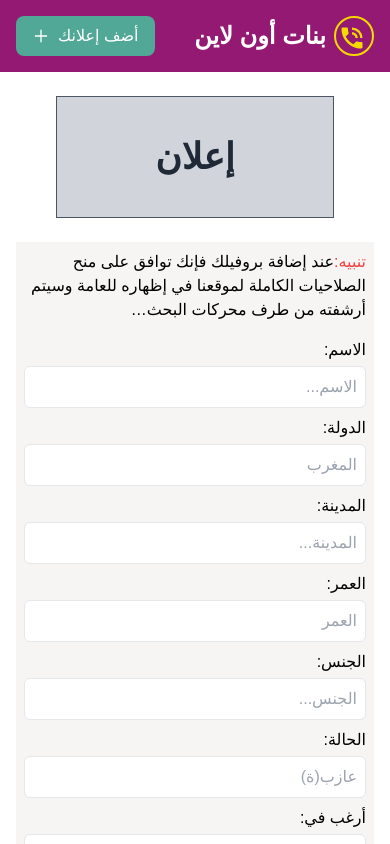
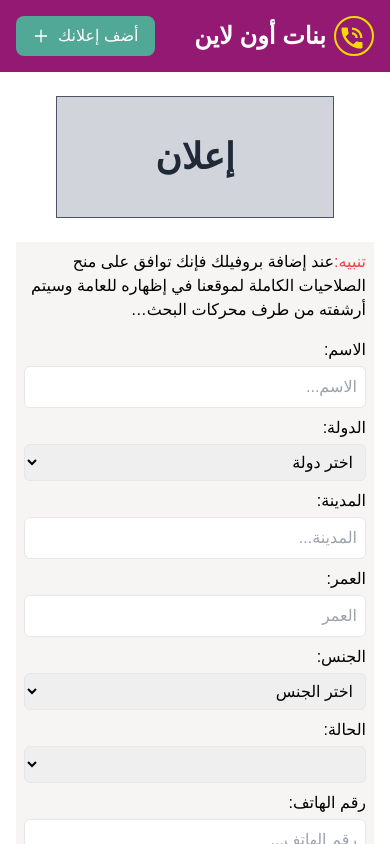
Before and after one commit to yousefomar724/numbers, a React (Create React App) app: page /create-ad in a window 390 px wide. Shown: the top 844 px of the page. Built offline with nearby package versions, Linux system fonts and the light colour scheme.

Commit message:
search - contact page

```diff
--- a/src/components/Header.jsx
+++ b/src/components/Header.jsx
@@ -1,4 +1,4 @@
-import { AiOutlineMenu, AiOutlinePlus } from "react-icons/ai"
+import { AiOutlinePlus } from "react-icons/ai"
 import { MdPhoneInTalk, MdSearch } from "react-icons/md"
 import { Link } from "react-router-dom"
 
--- a/src/components/Search.jsx
+++ b/src/components/Search.jsx
@@ -1,6 +1,6 @@
 import { MdSearch } from "react-icons/md"
 
-const Search = () => {
+const Search = ({ searchQuery, setSearchQuery }) => {
   return (
     <div className="flex items-center justify-center flex-col gap-2 font-cairo bg-[#a12586] py-8 lg:py-12 px-4">
       {/* Search bar */}
@@ -8,6 +8,8 @@ const Search = () => {
         <input
           type="text"
           className="py-2 pl-9 pr-4 outline-none focus:outline-none bg-white font-cairo w-full"
+          onChange={(e) => setSearchQuery(e.target.value)}
+          value={searchQuery}
           placeholder="أكتب الإسم أو الدولة هنا..."
         />
         <MdSearch className="absolute top-2.5 left-2 text-2xl text-black/80" />
--- a/src/data/index.js
+++ b/src/data/index.js
@@ -45,10 +45,15 @@ export const countries = [
   { id: 21, name: "جيبوتي", img: img21 },
   { id: 22, name: "جزر القمر", img: img22 },
 ]
+export const states = [
+  { id: 1, name: "عازب(ة)" },
+  { id: 2, name: "مطلق(ة)" },
+  { id: 3, name: "أرمل(ة)" },
+]
 
 export const numbers = [
   { id: 1, name: "سهام من الدار البيضاء", country: "المغرب", img: "" },
-  { id: 2, name: "سهام من الدار البيضاء", country: "المغرب", img: "" },
+  { id: 2, name: "امل من القاهرة", country: "المغرب", img: "" },
   { id: 3, name: "سهام من الدار البيضاء", country: "المغرب", img: "" },
   { id: 4, name: "سهام من الدار البيضاء", country: "المغرب", img: "" },
   { id: 5, name: "سهام من الدار البيضاء", country: "المغرب", img: "" },
--- a/src/pages/CreateAd.jsx
+++ b/src/pages/CreateAd.jsx
@@ -1,10 +1,26 @@
 import { Ad } from "../components"
+import { useForm } from "react-hook-form"
+import { countries, states } from "../data"
 
 const CreateAd = () => {
+  const {
+    reset,
+    register,
+    handleSubmit,
+    formState: { errors },
+  } = useForm()
+
+  const onSubmit = (data) => {
+    console.log(data)
+    reset()
+  }
   return (
     <div className="px-4">
       <Ad />
-      <div className="p-2 max-w-5xl mx-auto bg-[#f7f4f4] flex flex-col gap-4">
+      <form
+        onSubmit={handleSubmit(onSubmit)}
+        className="p-2 max-w-5xl mx-auto bg-[#f7f4f4] flex flex-col gap-4"
+      >
         <p className="">
           <span className="text-red-500 font-medium">تنبيه:</span>
           عند إضافة بروفيلك فإنك توافق على منح الصلاحيات الكاملة لموقعنا في
@@ -13,142 +29,251 @@ const CreateAd = () => {
         <div className="flex flex-col md:items-start md:flex-row-reverse gap-4">
           <div className="flex flex-col gap-2 w-full">
             <div className="w-full flex flex-col gap-1">
-              <label htmlFor="name" className="">
-                الاسم:
-              </label>
+              <label htmlFor="name">الاسم:</label>
               <input
                 type="text"
-                className="border outline-none p-2 rounded-md"
+                className={`border ${
+                  errors.name ? "border-red-500" : ""
+                } outline-none p-2 rounded-md`}
                 placeholder="الاسم..."
+                {...register("name", {
+                  required: { value: true, message: "هذا الحقل مطلوب" },
+                })}
               />
+              {errors.name && (
+                <small className="text-red-500 text-xs">
+                  {errors.name.message}
+                </small>
+              )}
             </div>
             <div className="w-full flex gap-2 md:flex-row flex-col">
+              <div className="flex flex-col w-full gap-1">
+                <label htmlFor="country">الدولة:</label>
+                <select
+                  defaultValue="اختر دولة"
+                  id="country"
+                  className={`border ${
+                    errors.country ? "border-red-500" : ""
+                  } outline-none p-2 rounded-md`}
+                  {...register("country", {
+                    validate: (val) => {
+                      if (val === "اختر دولة") {
+                        return "هذا الحقل مطلوب"
+                      }
+                    },
+                  })}
+                >
+                  <option value="اختر دولة" disabled>
+                    اختر دولة
+                  </option>
+                  {countries.map((country) => (
+                    <option value={country.name} key={country.id}>
+                      {country.name}
+                    </option>
+                  ))}
+                </select>
+                {errors?.country && (
+                  <small className="text-red-700 text-xs">
+                    {errors.country.message}
+                  </small>
+                )}
+              </div>
               <div className="w-full flex flex-col gap-1">
-                <label htmlFor="country" className="">
-                  الدولة:
-                </label>
+                <label htmlFor="city">المدينة:</label>
                 <input
                   type="text"
-                  className="border outline-none p-2 rounded-md"
-                  placeholder="المغرب"
-                />
-              </div>
-              <div className="w-full flex flex-col gap-1">
-                <label htmlFor="city" className="">
-                  المدينة:
-                </label>
-                <input
-                  type="text"
-                  className="border outline-none p-2 rounded-md"
+                  className={`border ${
+                    errors.city ? "border-red-500" : ""
+                  } outline-none p-2 rounded-md`}
+                  {...register("city", {
+                    required: { value: true, message: "هذا الحقل مطلوب" },
+                  })}
                   placeholder="المدينة..."
                 />
+                {errors.city && (
+                  <small className="text-red-500 text-xs">
+                    {errors.city.message}
+                  </small>
+                )}
               </div>
             </div>
             <div className="w-full flex gap-2 md:flex-row flex-col">
               <div className="w-full flex flex-col gap-1">
-                <label htmlFor="age" className="">
-                  العمر:
-                </label>
+                <label htmlFor="age">العمر:</label>
+                <input
+                  type="number"
+                  className={`border ${
+                    errors.age ? "border-red-500" : ""
+                  } outline-none p-2 rounded-md`}
+                  {...register("age", {
+                    required: { value: true, message: "هذا الحقل مطلوب" },
+                  })}
+                  placeholder="العمر"
+                />
+                {errors.age && (
+                  <small className="text-red-500 text-xs">
+                    {errors.age.message}
+                  </small>
+                )}
+              </div>
+              {/* <div className="w-full flex flex-col gap-1">
+                <label htmlFor="gender">الجنس:</label>
                 <input
                   type="text"
-                  className="border outline-none p-2 rounded-md"
-                  placeholder="العمر"
-                />
-              </div>
-              <div className="w-full flex flex-col gap-1">
-                <label htmlFor="gender" className="">
-                  الجنس:
-                </label>
-                <input
-                  type="text"
-                  className="border outline-none p-2 rounded-md"
+                  className={`border ${
+                    errors.gender ? "border-red-500" : ""
+                  } outline-none p-2 rounded-md`}
+                  {...register("gender", {
+                    required: { value: true, message: "هذا الحقل مطلوب" },
+                  })}
                   placeholder="الجنس..."
                 />
+                {errors.gender && (
+                  <small className="text-red-500 text-xs">
+                    {errors.gender.message}
+                  </small>
+                )}
+              </div> */}
+              <div className="flex flex-col w-full gap-1">
+                <label htmlFor="gender">الجنس:</label>
+                <select
+                  defaultValue="اختر الجنس"
+                  id="gender"
+                  className={`border ${
+                    errors.state ? "border-red-500" : ""
+                  } outline-none p-2 rounded-md`}
+                  {...register("state", {
+                    validate: (val) => {
+                      if (val === "اختر الجنس") {
+                        return "هذا الحقل مطلوب"
+                      }
+                    },
+                  })}
+                >
+                  <option value="اختر الجنس" disabled>
+                    اختر الجنس
+                  </option>
+                  <option value="ذكر">ذكر</option>
+                  <option value="أنثي">أنثي</option>
+                </select>
+                {errors?.gender && (
+                  <small className="text-red-700 text-xs">
+                    {errors.gender.message}
+                  </small>
+                )}
               </div>
             </div>
-            <div className="w-full flex gap-2 md:flex-row flex-col">
-              <div className="w-full flex flex-col gap-1">
-                <label htmlFor="state" className="">
-                  الحالة:
-                </label>
-                <input
-                  type="text"
-                  className="border outline-none p-2 rounded-md"
-                  placeholder="عازب(ة)"
-                />
-              </div>
-              <div className="w-full flex flex-col gap-1">
-                <label htmlFor="want" className="">
-                  أرغب في:
-                </label>
-                <input
-                  type="text"
-                  className="border outline-none p-2 rounded-md"
-                  placeholder="الزواج"
-                />
-              </div>
+            <div className="flex flex-col w-full gap-1">
+              <label htmlFor="state">الحالة:</label>
+              <select
+                defaultValue="اختر الحالة"
+                id="state"
+                className={`border ${
+                  errors.state ? "border-red-500" : ""
+                } outline-none p-2 rounded-md`}
+                {...register("state", {
+                  validate: (val) => {
+                    if (val === "اختر الحالة") {
+                      return "هذا الحقل مطلوب"
+                    }
+                  },
+                })}
+              >
+                <option value="اختر الحالة" disabled>
+                  اختر الحالة
+                </option>
+                {states.map((stat) => (
+                  <option value={stat.name} key={stat.id}>
+                    {stat.name}
+                  </option>
+                ))}
+              </select>
+              {errors?.country && (
+                <small className="text-red-700 text-xs">
+                  {errors.country.message}
+                </small>
+              )}
             </div>
             <div className="w-full flex flex-col gap-1">
-              <label htmlFor="want" className="">
-                رقم الهاتف:
-              </label>
+              <label htmlFor="want">رقم الهاتف:</label>
               <input
                 type="text"
-                className="border outline-none p-2 rounded-md"
+                className={`border ${
+                  errors.phone ? "border-red-500" : ""
+                } outline-none p-2 rounded-md`}
+                {...register("phone", {
+                  required: { value: true, message: "هذا الحقل مطلوب" },
+                })}
                 placeholder="رقم الهاتف..."
               />
+              {errors.phone && (
+                <small className="text-red-500 text-xs">
+                  {errors.phone.message}
+                </small>
+              )}
             </div>
             <div className="w-full flex flex-col gap-1">
-              <label htmlFor="want" className="">
-                نبذه ووصف عنك؟
-              </label>
+              <label htmlFor="desc">نبذه ووصف عنك؟</label>
               <textarea
                 type="text"
-                className="border outline-none p-2 rounded-md resize-none"
-                rows="3"
+                className={`border ${
+                  errors.desc ? "border-red-500" : ""
+                } outline-none p-2 rounded-md`}
+                {...register("desc", {
+                  required: { value: true, message: "هذا الحقل مطلوب" },
+                })}
+                rows="5"
                 placeholder="قم بكتابة نبذه أو وصف بسيط عنك..."
               />
+              {errors.desc && (
+                <small className="text-red-500 text-xs">
+                  {errors.desc.message}
+                </small>
+              )}
             </div>
           </div>
 
-          <div class="flex items-center md:mt-10 justify-center w-full md:w-60">
+          <div className="flex items-center md:mt-10 justify-center w-full md:w-60">
             <label
-              for="dropzone-file"
-              class="flex flex-col items-center justify-center w-full h-32 md:h-44 md:p-2 border-2 border-gray-300 border-dashed rounded-lg cursor-pointer bg-gray-50 hover:bg-gray-100"
+              htmlFor="dropzone-file"
+              className="flex flex-col items-center justify-center w-full h-32 md:h-44 md:p-2 border-2 border-gray-300 border-dashed rounded-lg cursor-pointer bg-gray-50 hover:bg-gray-100"
             >
-              <div class="flex flex-col items-center justify-center pt-5 pb-6">
+              <div className="flex flex-col items-center justify-center pt-5 pb-6">
                 <svg
                   aria-hidden="true"
-                  class="w-10 h-10 mb-3 text-gray-400"
+                  className="w-10 h-10 mb-3 text-gray-400"
                   fill="none"
                   stroke="currentColor"
                   viewBox="0 0 24 24"
                   xmlns="http://www.w3.org/2000/svg"
                 >
                   <path
-                    stroke-linecap="round"
-                    stroke-linejoin="round"
-                    stroke-width="2"
+                    strokeLinecap="round"
+                    strokeLinejoin="round"
+                    strokeWidth="2"
                     d="M7 16a4 4 0 01-.88-7.903A5 5 0 1115.9 6L16 6a5 5 0 011 9.9M15 13l-3-3m0 0l-3 3m3-3v12"
                   ></path>
                 </svg>
-                <p class="mb-2 text-sm text-gray-500 dark:text-gray-400">
-                  <span class="font-semibold">المرجو اختيار صورة</span> أو وضع
-                  صورة بصيغة
+                <p className="mb-2 text-sm text-gray-500 dark:text-gray-400">
+                  <span className="font-semibold">المرجو اختيار صورة</span> أو
+                  وضع صورة بصيغة
                 </p>
-                <p class="text-xs text-gray-500 dark:text-gray-400">
+                <p className="text-xs text-gray-500 dark:text-gray-400">
                   SVG, PNG, JPG or GIF (MAX. 800x400px)
                 </p>
               </div>
-              <input id="dropzone-file" type="file" class="hidden" />
+              <input id="dropzone-file" type="file" className="hidden" />
             </label>
           </div>
         </div>
 
-        <button className="py-2 rounded-md text-white text-lg bg-main w-full md:w-fit md:px-8 md:self-start">
+        <button
+          type="submit"
+          className="py-2 rounded-md text-white text-lg bg-main w-full md:w-fit md:px-8 md:self-start"
+        >
           إرسال
         </button>
-      </div>
+      </form>
       <Ad />
     </div>
   )
--- a/src/pages/Home.jsx
+++ b/src/pages/Home.jsx
@@ -1,11 +1,13 @@
+import { useState } from "react"
 import { Search, Ad, NumbersList, Countries } from "../components/index"
 
 const Home = () => {
+  const [searchQuery, setSearchQuery] = useState("")
   return (
     <>
-      <Search />
+      <Search searchQuery={searchQuery} setSearchQuery={setSearchQuery} />
       <Ad />
-      <NumbersList />
+      <NumbersList searchQuery={searchQuery} />
       <Countries />
     </>
   )
--- a/src/pages/Profile.jsx
+++ b/src/pages/Profile.jsx
@@ -17,7 +17,7 @@ const Profile = () => {
           {profileData?.name}
         </h2>
         <div className="flex flex-col md:flex-row items-center p-2 bg-[#f7f4f4] gap-2">
-          <img src={img} alt="default girl image" className="" />
+          <img src={img} alt="default girl" className="" />
           <div className="w-full flex flex-col gap-2">
             <div className="flex py-2 px-4 bg-white items-center justify-between md:justify-start md:gap-8">
               <p className="">الاسم: سهام</p>
```
Also changed, not shown: src/components/NumbersList.jsx (+14 -5 lines), public/logo192.png (added).
